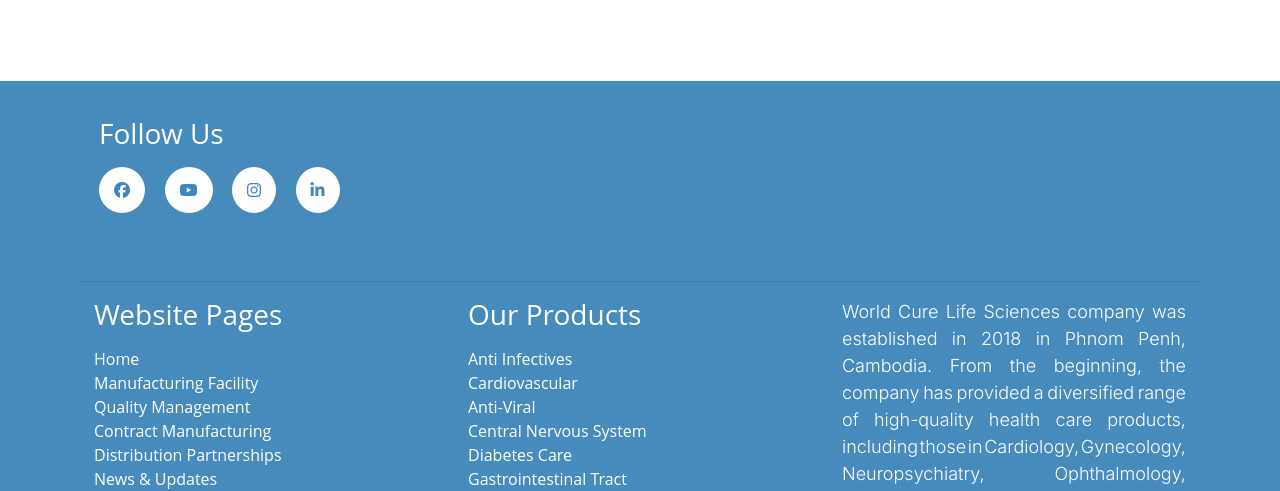
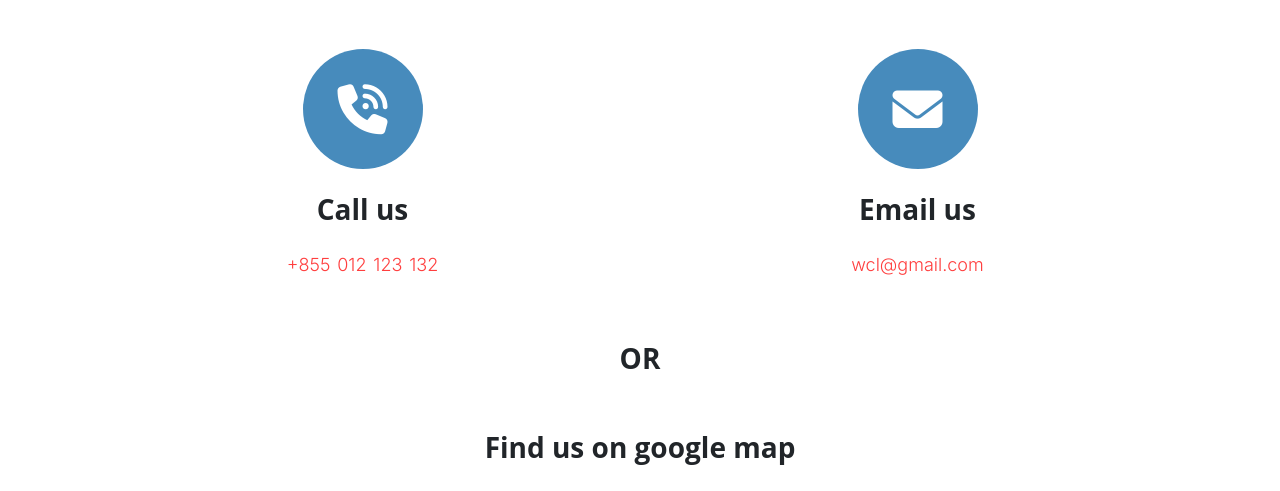
Before and after one commit to monykappa/WCL, a Django app: page /contact_us/ in a window 1280 px wide. Shown: the part 659-1150 px from the top of the page. Run offline with Django 5.2, Linux system fonts and the light colour scheme; some libraries are stand-ins or nearby versions.

Commit message:
contact page done

```diff
--- a/static/css/base.css
+++ b/static/css/base.css
@@ -107,7 +107,7 @@
   margin-bottom: 0px;
   z-index: 1999;
   position: relative;
-  width: 100% !important;
+    width: 100% !important;
   padding: 1rem;
 }
 
@@ -664,8 +664,8 @@
 p.footer-description {
   font-family: var(--secondary-font);
   color: #fff;
-  text-align: justify;
-  text-justify: inter-word;
+  text-align: justify !important;
+  text-justify: inter-word !important;
   word-spacing: -0.3rem;
 }
 
--- a/static/css/home/contact_us.css
+++ b/static/css/home/contact_us.css
@@ -0,0 +1,54 @@
+body p{
+    text-align: center !important;
+}
+
+section.contact{
+    text-align: center !important;
+}
+
+.contact .col-md-6 {
+    display: block;
+    align-items: center; /* Vertically center the content */
+}
+
+.contact h3{
+    font-weight: bold;
+}
+
+.contact p{
+    color:#ff3e3e;
+}
+.contact i {
+    font-size: 50px;
+    width: 120px;
+    height: 120px;
+    color:#fff;
+    background-color: #478bbc;
+    border-radius: 50%;
+    display: flex; /* Enable flexbox for the icon */
+    margin:0 auto;
+    justify-content: center; /* Horizontally center the icon */
+    align-items: center; /* Vertically center the icon */
+}
+
+.map-container {
+    position: relative;
+    overflow: hidden;
+    padding-top: 56.25%; /* 16:9 aspect ratio (height:width) */
+}
+
+.map-container iframe {
+    position: absolute;
+    top: 0;
+    left: 0;
+    width: 100%;
+    height: 100%;
+}
+
+/* .message{
+    margin-top:10rem;
+} */
+
+    /* .message form{
+        width: 50%;;
+    } */
--- a/templates/home/contact_us.html
+++ b/templates/home/contact_us.html
@@ -2,7 +2,7 @@
 {% load static %}
 
 {% block title %}
-    Contact Us | WCL
+Contact Us | WCL
 {% endblock title %}
 
 {% block css %}
@@ -13,6 +13,7 @@
 
 
 {% block content %}
+
 <section>
     <div class="background-img">
         <div class="row justify-content-center">
@@ -21,10 +22,62 @@
             </div>
         </div>
     </div>
-</section>vq
+</section>
+
+<section class="contact mt-5 mb-5">
+    <div class="container">
+        <div class="row">
+            <div class="col-md-6 text-align-center">
+                <i class="fa-solid fa-phone-volume hidden-top mt-4"></i>
+                <h3 class="mt-4 hidden-bottom">Call us</h3>
+                <p class="mt-4 hidden-bottom">+855 012 123 132</p>
+            </div>
+            <div class="col-md-6">
+                <i class="fa-solid fa-envelope hidden-top mt-4"></i>
+                <h3 class="mt-4 hidden-bottom">Email us</h3>
+                <p class="mt-4 hidden-bottom">wcl@gmail.com</p>
+            </div>
+            <div class="col-md-12">
+                <h3 class="hidden-top mt-5">OR</h3>
+            </div>
+            <div class="col-md-12 mt-5">
+                <h3 class="mb-5 hidden-top">Find us on google map</h3>
+                <div class="map-container">
+                    <iframe class="hidden-top"
+                        src="https://www.google.com/maps/embed?pb=!1m18!1m12!1m3!1d544.6537248806037!2d104.88004763054745!3d11.559672550239478!2m3!1f0!2f0!3f0!3m2!1i1024!2i768!4f13.1!3m3!1m2!1s0x31095174301ea309%3A0x1a7a48e77f2b517!2sWorld%20Cure%20Life%20Science!5e0!3m2!1sen!2skh!4v1712773731469!5m2!1sen!2skh"
+                        style="border:0;" allowfullscreen="" loading="lazy"
+                        referrerpolicy="no-referrer-when-downgrade"></iframe>
+                </div>
+            </div>
+        </div>
+    </div>
+</section>
+
+<!--
+<section class="message">
+    <div class="container">
+        <h1>Send Us a Message</h1>
+        <form action="/submit_message" method="post">
+            <div class="form-group">
+                <label for="name">Name:</label>
+                <input type="text" class="form-control" id="name" placeholder="Enter your name">
+            </div>
+            <div class="form-group">
+                <label for="email">Email address:</label>
+                <input type="email" class="form-control" id="email" placeholder="Enter your email">
+            </div>
+            <div class="form-group">
+                <label for="message">Message:</label>
+                <textarea class="form-control" id="message" rows="3" placeholder="Write your message here"></textarea>
+            </div>
+            <button type="submit" class="btn btn-primary">Submit</button>
+        </form>
+    </div>
+</section> -->
 
 
 
+<script src="https://cdn.jsdelivr.net/npm/bootstrap@5.1.3/dist/js/bootstrap.bundle.min.js" integrity="sha384-ka7Sk0Gln4gmtz2MlQnikT1wXgYsOg+OMhuP+IlRH9sENBO0LRn5q+8nbTov4+1p" crossorigin="anonymous"></script>
 <script src="{% static 'js/home/about_us.js'%}"></script>
 <script src="{% static 'js/home/contact_us.js'%}"></script>
 <script src="{% static 'js/animation/hidden_scroll.js'%}"></script>
```
